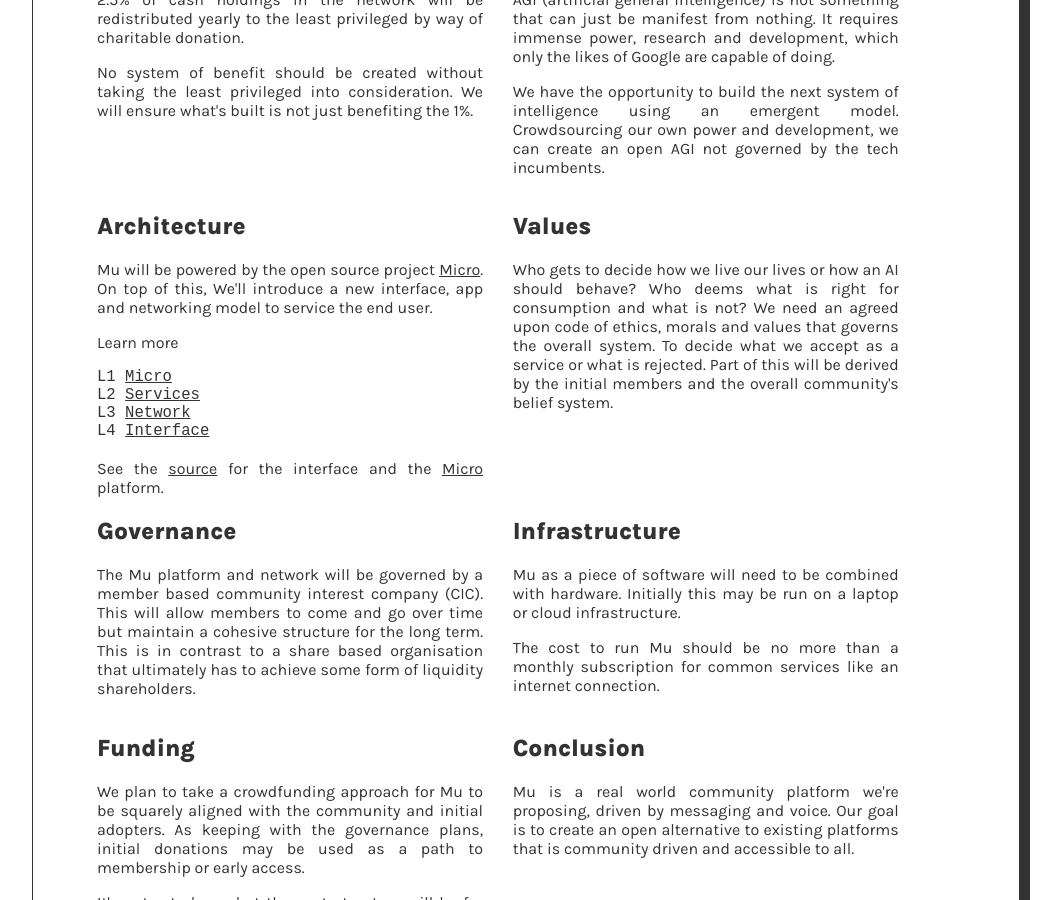
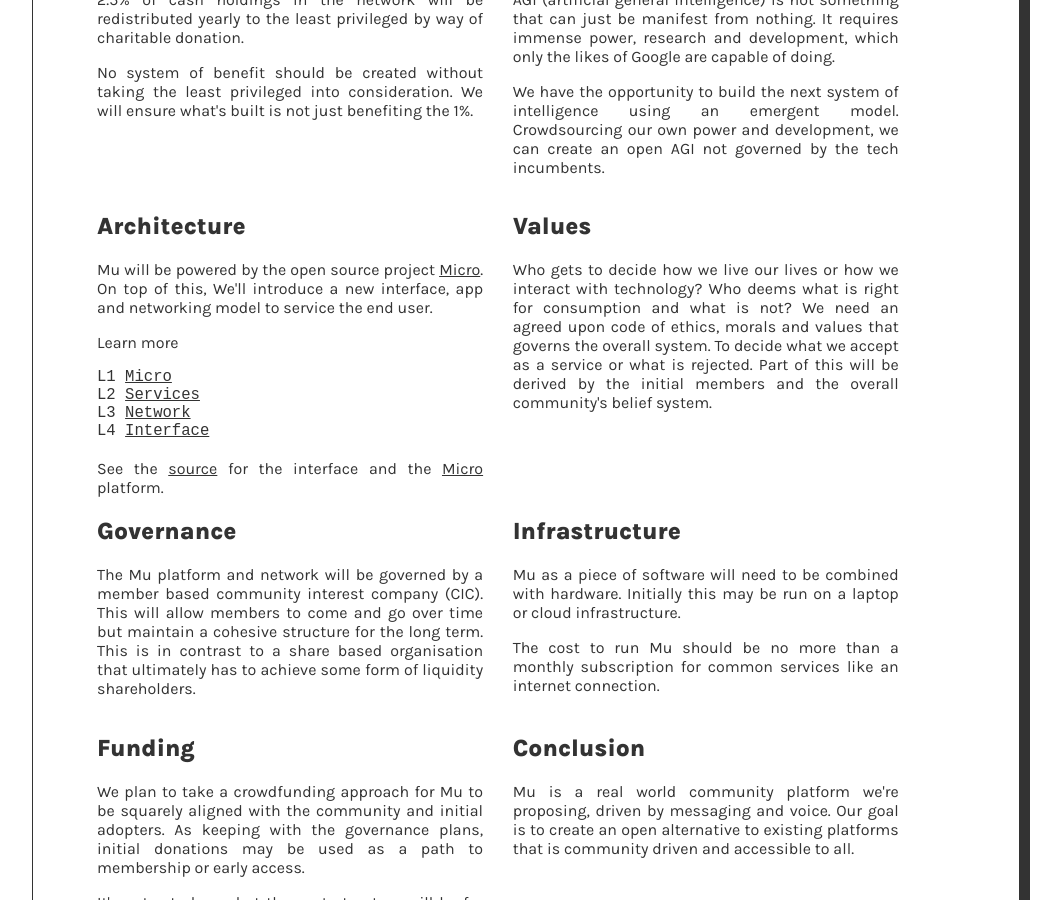
Before and after one commit to muxyz/website, a Jekyll site: the page built from manifesto.md, in a window 1280 px wide and 900 px high, scrolled down 918 px. Shown: the whole window, without its empty margins (114-1175 px from the left). Built offline with Jekyll 4.4.1, drawn with Linux system fonts in a browser that asks for light colours.

Commit message:
Update manifesto.md

```diff
--- a/manifesto.md
+++ b/manifesto.md
@@ -102,7 +102,7 @@ and development, we can create an open AGI not governed by the tech incumbents.
 <div id="blurb">
 <h2>Values</h2>
 <p>
-Who gets to decide how we live our lives or how an AI should behave? Who deems
+Who gets to decide how we live our lives or how we interact with technology? Who deems
 what is right for consumption and what is not? We need an agreed upon code of
 ethics, morals and values that governs the overall system. To decide what we
 accept as a service or what is rejected. Part of this will be derived by the
```
